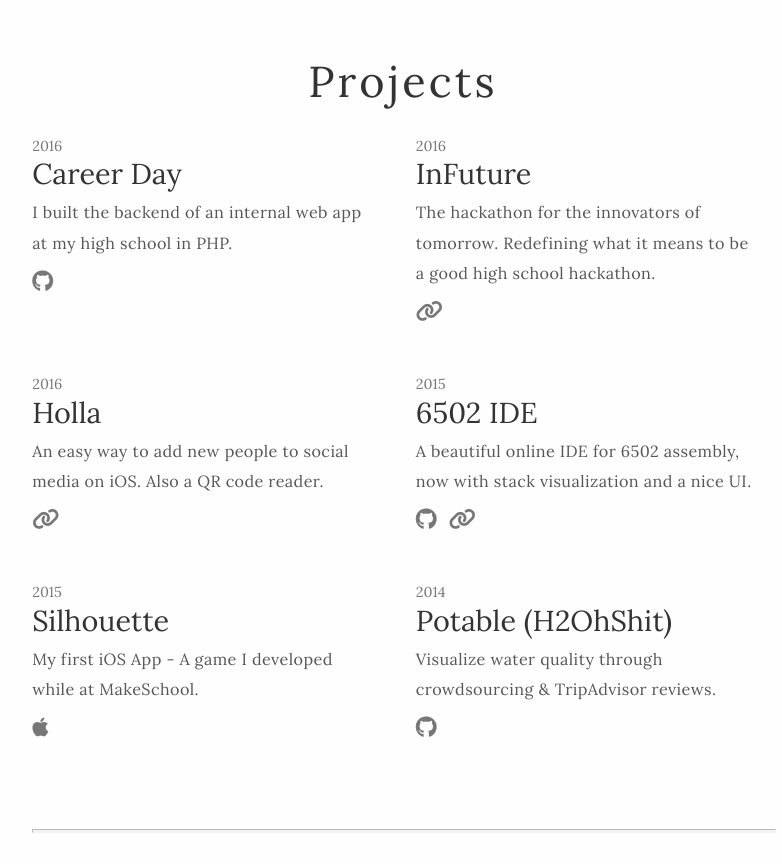
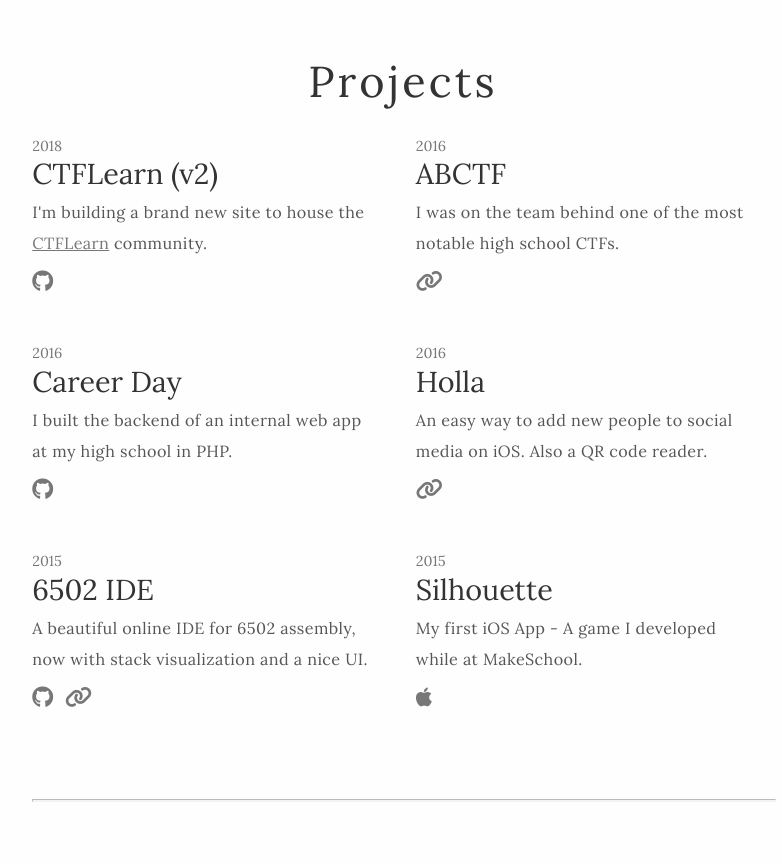
Before and after one commit to liamrahav/liamrahav.Github.io, a website: page index.html in a window 1280 px wide. Shown: the part 480-1344 px from the top of the page, without its empty margins (237-1019 px from the left). Drawn offline with nearby package versions, Linux system fonts and the light colour scheme.

Commit message:
site update

```diff
--- a/index.html
+++ b/index.html
@@ -28,19 +28,27 @@
             <section class="projects">
                 <h1>Projects</h1>
                 <div class="project">
+                    <h4>2018</h4>
+                    <h2>CTFLearn (v2)</h2>
+                    <p>I'm building a brand new site to house the <a href="http://ctflearn.com">CTFLearn</a> community.</p>
+                    <ul class="links">
+                        <li><a href="https://github.com/LukeLaScala/ctflearn-v2"><i class="fa fa-github" aria-hidden="true"></i></a></li>
+                    </ul>
+                </div>
+                <div class="project">
+                    <h4>2016</h4>
+                    <h2>ABCTF</h2>
+                    <p>I was on the team behind one of the most notable high school CTFs.</p>
+                    <ul class="links">
+                        <li><a href="http://abctf.org"><i class="fa fa-link" aria-hidden="true"></i></a></li>
+                    </ul>
+                </div>
+                <div class="project">
                     <h4>2016</h4>
                     <h2>Career Day</h2>
                     <p>I built the backend of an internal web app at my high school in PHP.</p>
                     <ul class="links">
                         <li><a href="https://github.com/ATCS-BCA/bca-apps"><i class="fa fa-github" aria-hidden="true"></i></a></li>
-                    </ul>
-                </div>
-                <div class="project">
-                    <h4>2016</h4>
-                    <h2>InFuture</h2>
-                    <p>The hackathon for the innovators of tomorrow. Redefining what it means to be a good high school hackathon.</p>
-                    <ul class="links">
-                        <li><a href="http://infuture.io"><i class="fa fa-link" aria-hidden="true"></i></a></li>
                     </ul>
                 </div>
                 <div class="project">
@@ -68,14 +76,6 @@
                         <li><a href="bit.ly/silhouetteapp"><i class="fa fa-apple" aria-hidden="true"></i></a></li>
                     </ul>
                 </div>
-                <div class="project">
-                    <h4>2014</h4>
-                    <h2>Potable (H2OhShit)</h2>
-                    <p>Visualize water quality through crowdsourcing & TripAdvisor reviews.</p>
-                    <ul class="links">
-                        <li><a href="http://github.com/sivulka/h2ohshit"><i class="fa fa-github" aria-hidden="true"></i></a></li>
-                    </ul>
-                </div>
             </section>
             <hr>
             <section class="contact">
```
Also changed, not shown: 1 other file.
